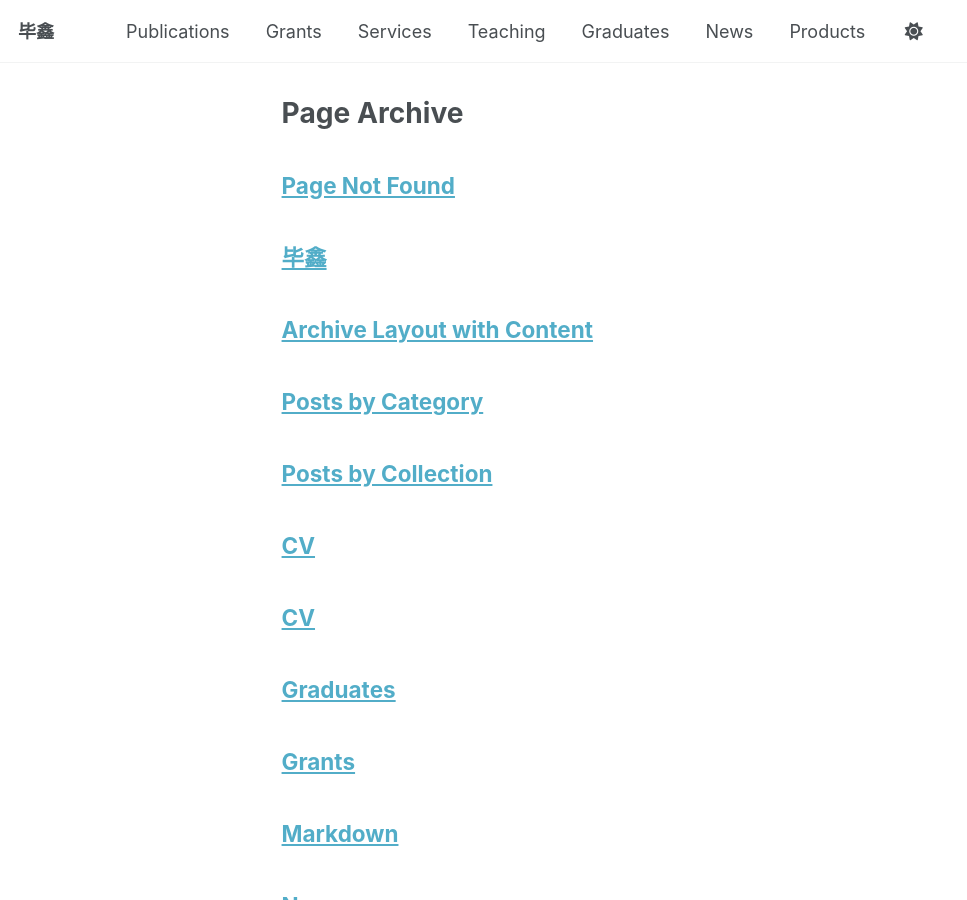
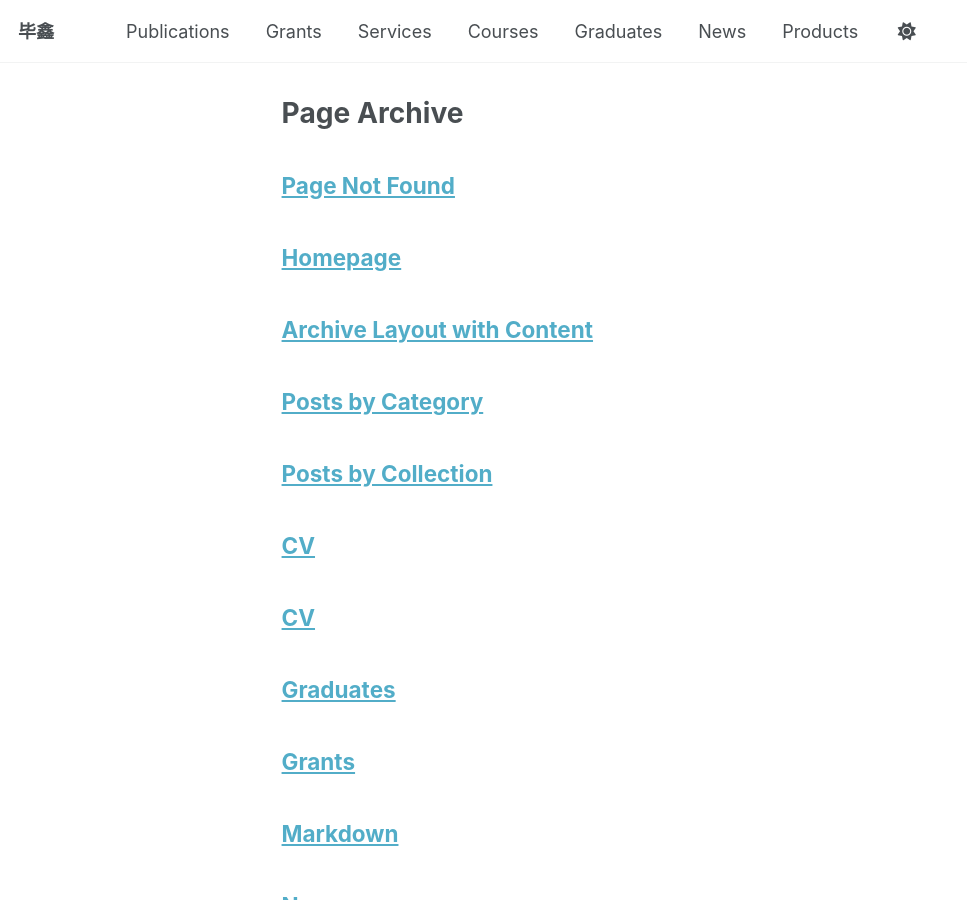
Before and after one commit to IDME-AI/IDME-AI.github.io, a Jekyll site: the page built from _pages/page-archive.html, in a window 1280 px wide and 900 px high. Shown: the whole window, without its empty margins (0-967 px from the left). Built offline with Jekyll 4.4.1, drawn with Linux system fonts in a browser that asks for light colours.

Commit message:
Initial commit

```diff
--- a/_data/navigation.yml
+++ b/_data/navigation.yml
@@ -17,7 +17,7 @@
   - title: "Services"
     url: /services/
 
-  - title: "Teaching"
+  - title: "Courses"
     url: /teaching/
 
   - title: "Graduates"
```
Also changed, not shown: _pages/about.md (+1 -1 lines).
